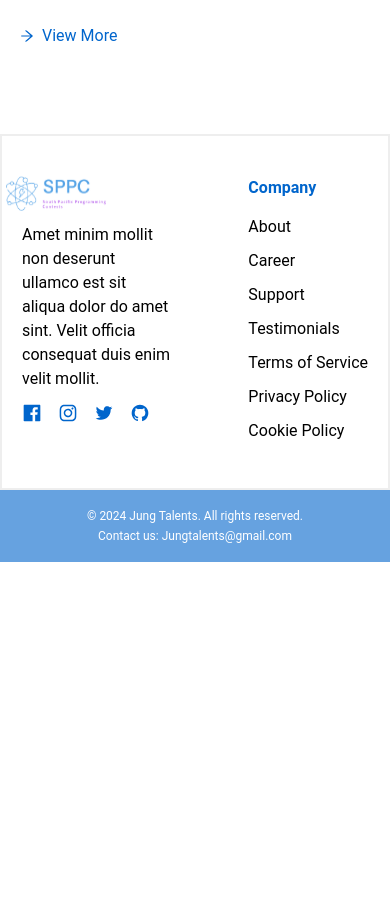
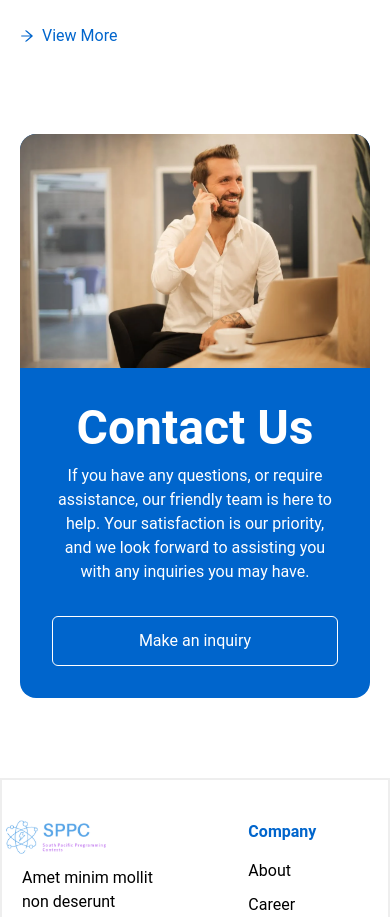
Before and after one commit to tranducanh2111/sppc-contest, a Next.js app: page /location in a window 390 px wide. Shown: the part 3980-4897 px from the top of the page. Before the commit the page ends 4542 px from the top, so only its background shows below. Built offline with nearby package versions, Linux system fonts and the light colour scheme; no server answers.

Commit message:
responsive component/content-card

```diff
--- /dev/null
+++ b/src/components/ContactCard.tsx
@@ -0,0 +1,24 @@
+import React from 'react';
+import Link from 'next/link';
+import Button from '@/components/Button';
+
+// Resources
+
+const ContactCard = () => {
+    return (
+        <section className='flex flex-col md:grid md:grid-cols-2 w-full rounded-[1rem] bg-primary'>
+            <img src='/contact-image.png' alt="Contact Us Image" className='object-cover h-full w-full rounded-t-[1rem] md:rounded-[1rem]'/>
+            <div className='flex flex-col justify-center items-center flex-wrap gap-[2rem] px-[2pc] py-[2pc]'>
+                <span className='flex flex-col justify-center items-center gap-[0.5rem]'>
+                    <h2 className="text-h2 text-white">Contact Us</h2>
+                    <p className='text-body text-white text-center'>If you have any questions, or require assistance, our friendly team is here to help. Your satisfaction is our priority, and we look forward to assisting you with any inquiries you may have.</p>
+                </span>
+                <Link href="" className='w-full'>
+                    <Button title='Make an inquiry' className='w-full h-auto text-white border border-solid border-white' style={{paddingTop: 12, paddingBottom: 12}}/>
+                </Link>
+            </div>
+        </section>
+    );
+};
+
+export default ContactCard;
--- a/src/pages/location.tsx
+++ b/src/pages/location.tsx
@@ -4,6 +4,7 @@ import Head from 'next/head'
 import HeroSection from '@/page-sections/Location/HeroSection'
 import VenueGeneral from '@/page-sections/Location/VenueGeneral'
 import VenueDetail from '@/page-sections/Location/VenueDetail'
+import ContactCard from '@/components/ContactCard'
 
 // Resources for this location page's components
 import LocationHeroImage from '../../public/location-hero.png'
@@ -20,6 +21,7 @@ const Home: React.FC = () => {
             <div className="max-w-[1170px] flex flex-col mx-auto mt-[80px] mb-20 gap-[80px] px-5">
                 <VenueGeneral />
                 <VenueDetail />
+                <ContactCard />
             </div>
         </div>
     </Fragment>
```
Also changed, not shown: public/contact-image.png (added).
